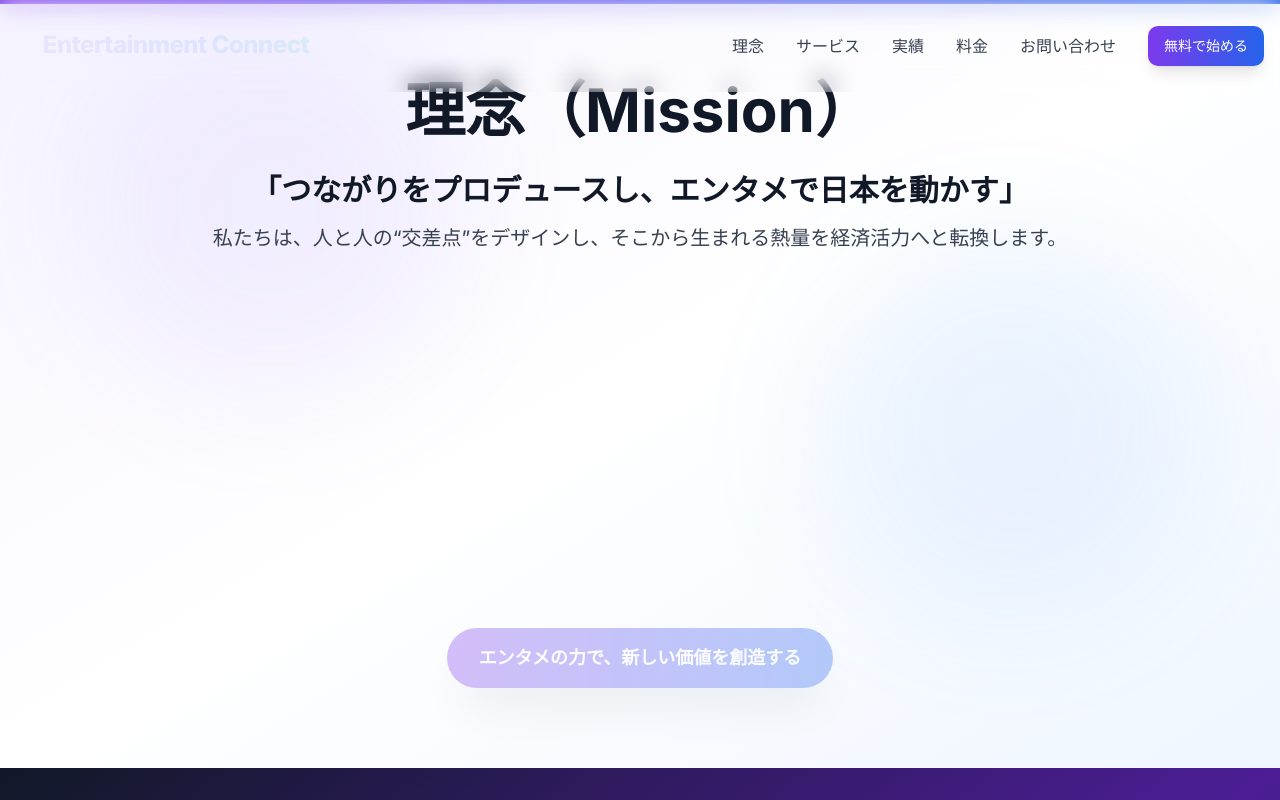
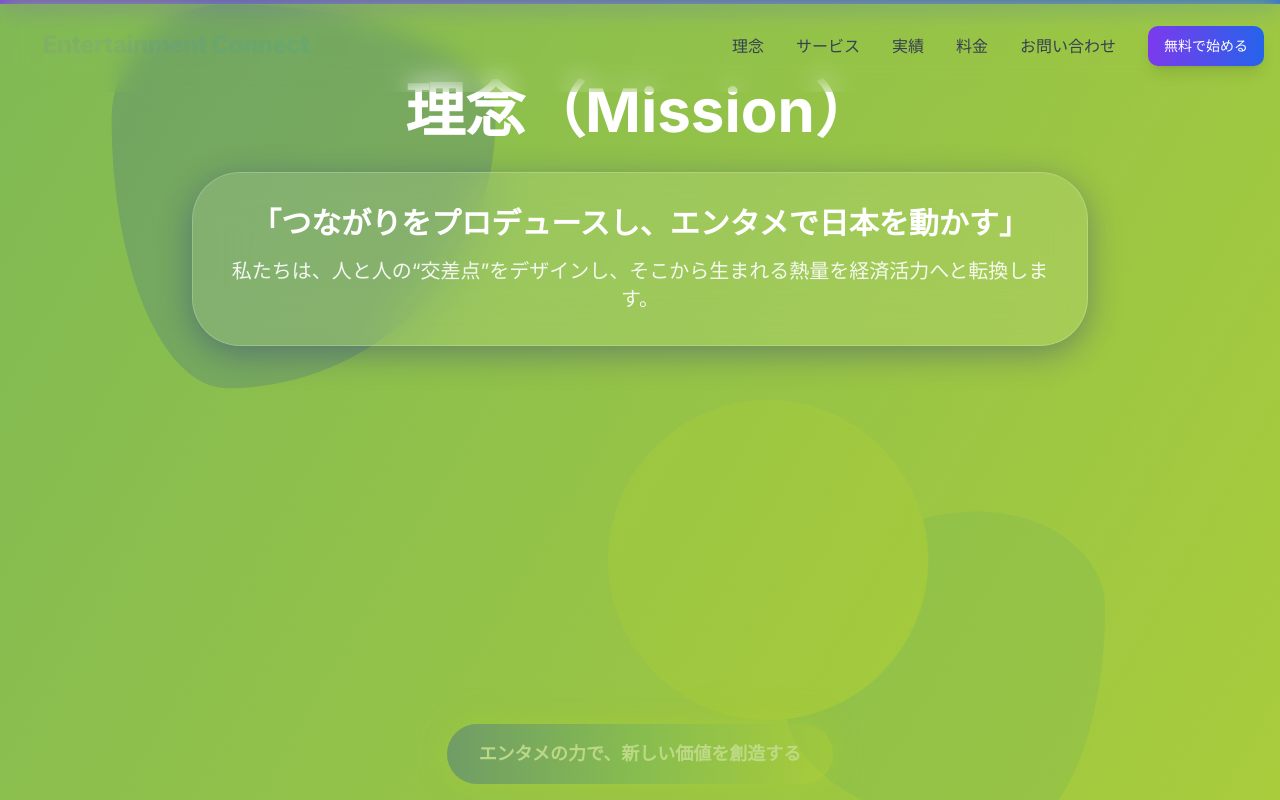
Before and after one commit to crackerky/entertainment-connection-site, a Next.js app: page / in a window 1280 px wide. Shown: the top 800 px of the page. Built offline with nearby package versions, Linux system fonts and the light colour scheme.

Commit message:
Update mission section with vibrant colors and abstract modern design

```diff
--- a/src/components/sections/mission-new.tsx
+++ b/src/components/sections/mission-new.tsx
@@ -21,15 +21,46 @@ export default function Mission() {
   ]
 
   return (
-    <section ref={containerRef} className="py-20 bg-gradient-to-br from-violet-50 via-white to-blue-50 relative overflow-hidden">
-      {/* Animated background elements */}
-      <motion.div
-        className="absolute inset-0 opacity-10"
-        style={{ y }}
-      >
-        <div className="absolute top-20 left-20 w-96 h-96 bg-violet-400 rounded-full blur-3xl" />
-        <div className="absolute bottom-20 right-20 w-96 h-96 bg-blue-400 rounded-full blur-3xl" />
-      </motion.div>
+    <section ref={containerRef} className="py-20 bg-gradient-vibrant gradient-animate relative overflow-hidden">
+      {/* Abstract animated background */}
+      <div className="absolute inset-0 opacity-20">
+        <motion.div
+          className="absolute top-10 left-10 w-96 h-96 bg-primary blob-shape"
+          animate={{
+            x: [0, 100, 0],
+            y: [0, -50, 0],
+          }}
+          transition={{
+            duration: 20,
+            repeat: Infinity,
+            ease: "easeInOut"
+          }}
+        />
+        <motion.div
+          className="absolute bottom-20 right-20 w-80 h-80 bg-secondary organic-shape"
+          animate={{
+            x: [0, -100, 0],
+            y: [0, 50, 0],
+          }}
+          transition={{
+            duration: 15,
+            repeat: Infinity,
+            ease: "easeInOut"
+          }}
+        />
+        <motion.div
+          className="absolute top-1/2 left-1/2 w-64 h-64 bg-accent rounded-full"
+          animate={{
+            scale: [1, 1.5, 1],
+            rotate: [0, 180, 360],
+          }}
+          transition={{
+            duration: 25,
+            repeat: Infinity,
+            ease: "linear"
+          }}
+        />
+      </div>
 
       <motion.div
         className="container mx-auto px-4 relative z-10"
@@ -40,20 +71,20 @@ export default function Mission() {
       >
         <motion.div variants={fadeInUp} className="text-center mb-16">
           <motion.h2
-            className="text-4xl md:text-5xl lg:text-6xl font-bold mb-8 text-gradient"
+            className="text-4xl md:text-5xl lg:text-6xl font-bold mb-8 text-white"
             {...scrollReveal}
           >
             理念（Mission）
           </motion.h2>
 
           <motion.div
-            className="max-w-4xl mx-auto"
+            className="max-w-4xl mx-auto glass p-8 rounded-3xl"
             variants={bounceIn}
           >
-            <h3 className="text-2xl md:text-3xl font-bold text-gray-900 mb-4">
+            <h3 className="text-2xl md:text-3xl font-bold text-white mb-4">
               「つながりをプロデュースし、エンタメで日本を動かす」
             </h3>
-            <p className="text-lg md:text-xl text-gray-700 leading-relaxed">
+            <p className="text-lg md:text-xl text-white/90 leading-relaxed">
               私たちは、人と人の&ldquo;交差点&rdquo;をデザインし、そこから生まれる熱量を経済活力へと転換します。
             </p>
           </motion.div>
@@ -66,7 +97,7 @@ export default function Mission() {
           {keywords.map((keyword, index) => (
             <motion.div
               key={index}
-              className="bg-white rounded-3xl p-8 shadow-lg hover-lift perspective-1000"
+              className="glass-dark rounded-3xl p-8 hover-lift transform-3d neon-primary"
               variants={scrollReveal}
               {...hoverScale}
               whileHover={{
@@ -90,11 +121,11 @@ export default function Mission() {
                 {keyword.emoji}
               </motion.div>
 
-              <h4 className="text-2xl font-bold text-violet-600 mb-3 text-center">
+              <h4 className="text-2xl font-bold text-accent mb-3 text-center">
                 {keyword.text}
               </h4>
 
-              <p className="text-gray-600 text-center">
+              <p className="text-white/80 text-center">
                 {keyword.description}
               </p>
             </motion.div>
@@ -106,7 +137,7 @@ export default function Mission() {
           style={{ opacity }}
         >
           <motion.div
-            className="inline-block bg-gradient-to-r from-violet-600 to-blue-600 text-white px-8 py-4 rounded-full shadow-2xl"
+            className="inline-block bg-gradient-to-r from-primary via-secondary to-accent text-white px-8 py-4 rounded-full shadow-2xl neon-accent"
             whileHover={{ scale: 1.05 }}
             whileTap={{ scale: 0.95 }}
           >
@@ -116,6 +147,9 @@ export default function Mission() {
           </motion.div>
         </motion.div>
       </motion.div>
+
+      {/* Pattern overlay */}
+      <div className="absolute inset-0 pattern-dots opacity-10 pointer-events-none" />
     </section>
   )
 }
```
